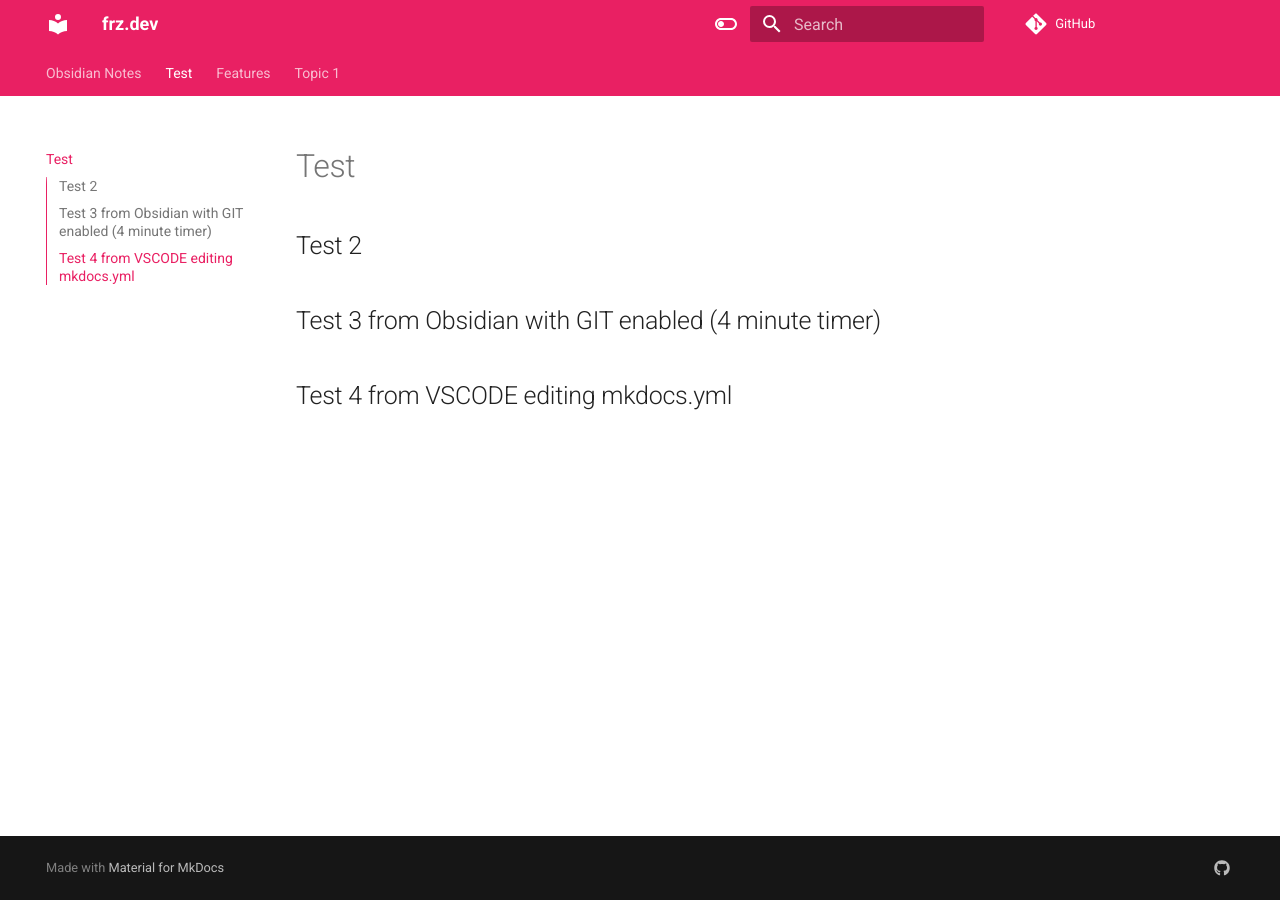
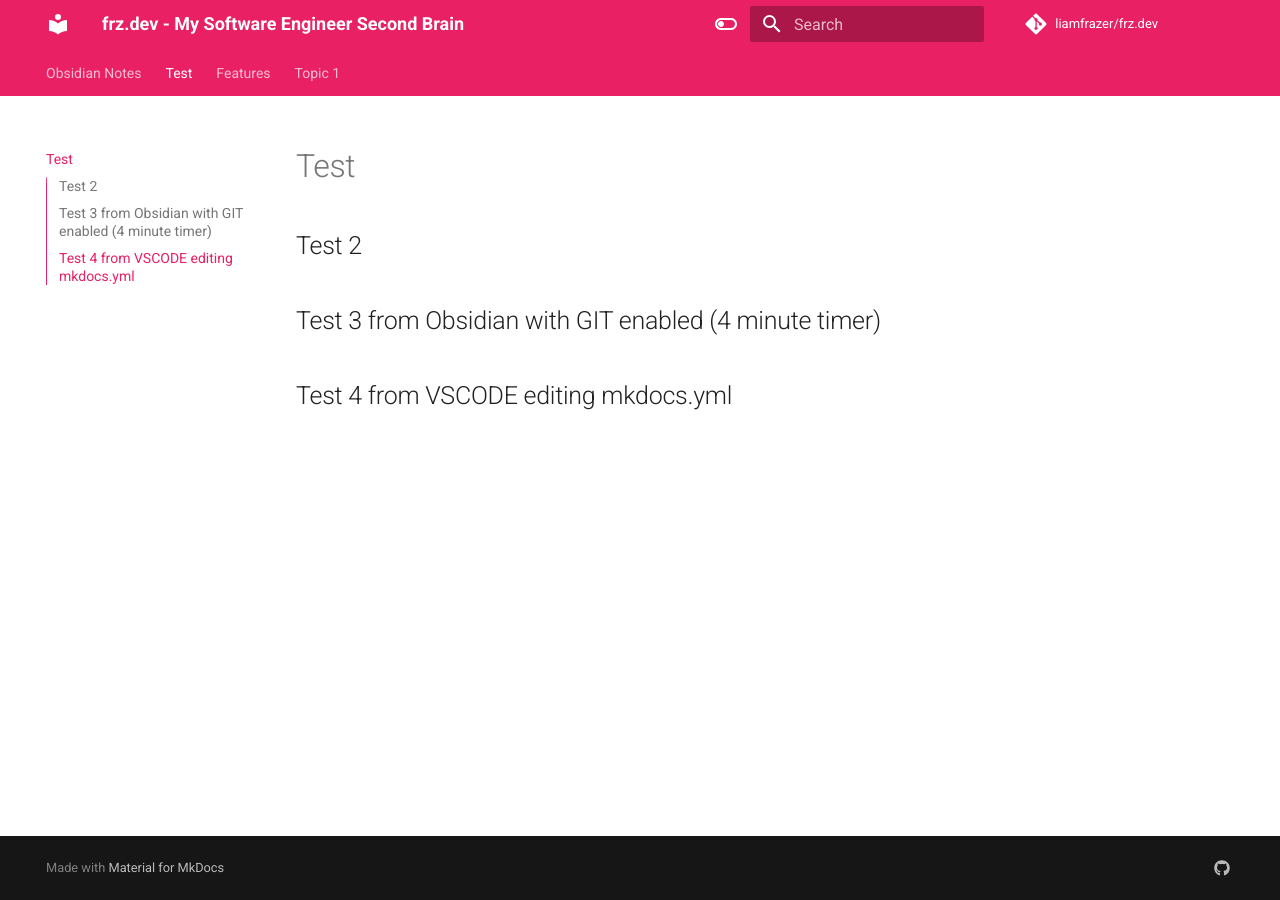
Before and after one commit to liamfrazer/frz.dev, an MkDocs documentation site: the page built from docs/HomePage.md, in a window 1280 px wide. Built offline with MkDocs 1.6.1 and Material for MkDocs 9.7.7, drawn with Linux system fonts in a browser that asks for light colours; comment, search, counter and statistics services are not loaded.

Commit message:
vault backup: 2022-07-24 14:25:16
Affected files:
mkdocs.yml

```diff
--- a/mkdocs.yml
+++ b/mkdocs.yml
@@ -1,5 +1,9 @@
-site_name: frz.dev
+site_name: frz.dev - My Software Engineer Second Brain
+repo_name: liamfrazer/frz.dev
 repo_url: https://github.com/liamfrazer/frz.dev
+site_author: Liam Frazer
+site_description: >-
+  An automated second brain/digital garden workflow solution combined with obsidian>mkdocs-material>github>hostinger
 
 theme:
     features:
```
